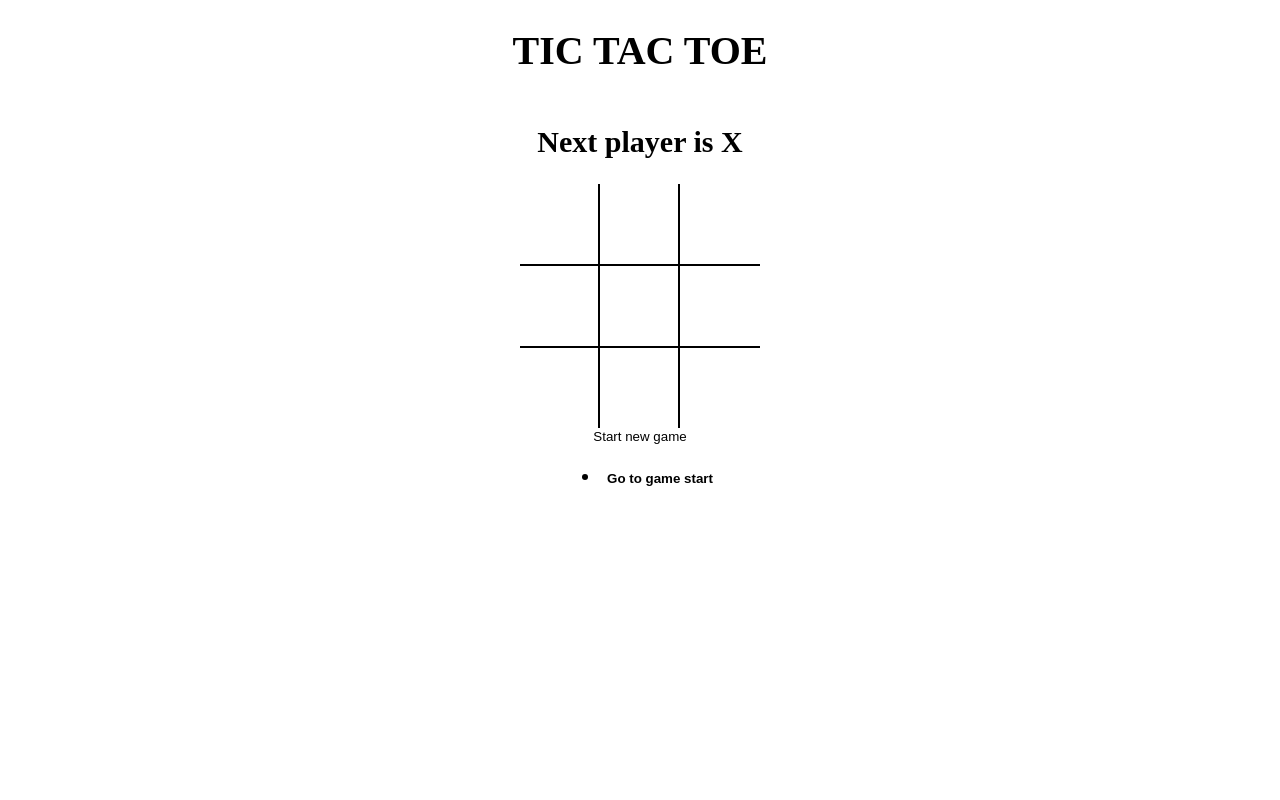
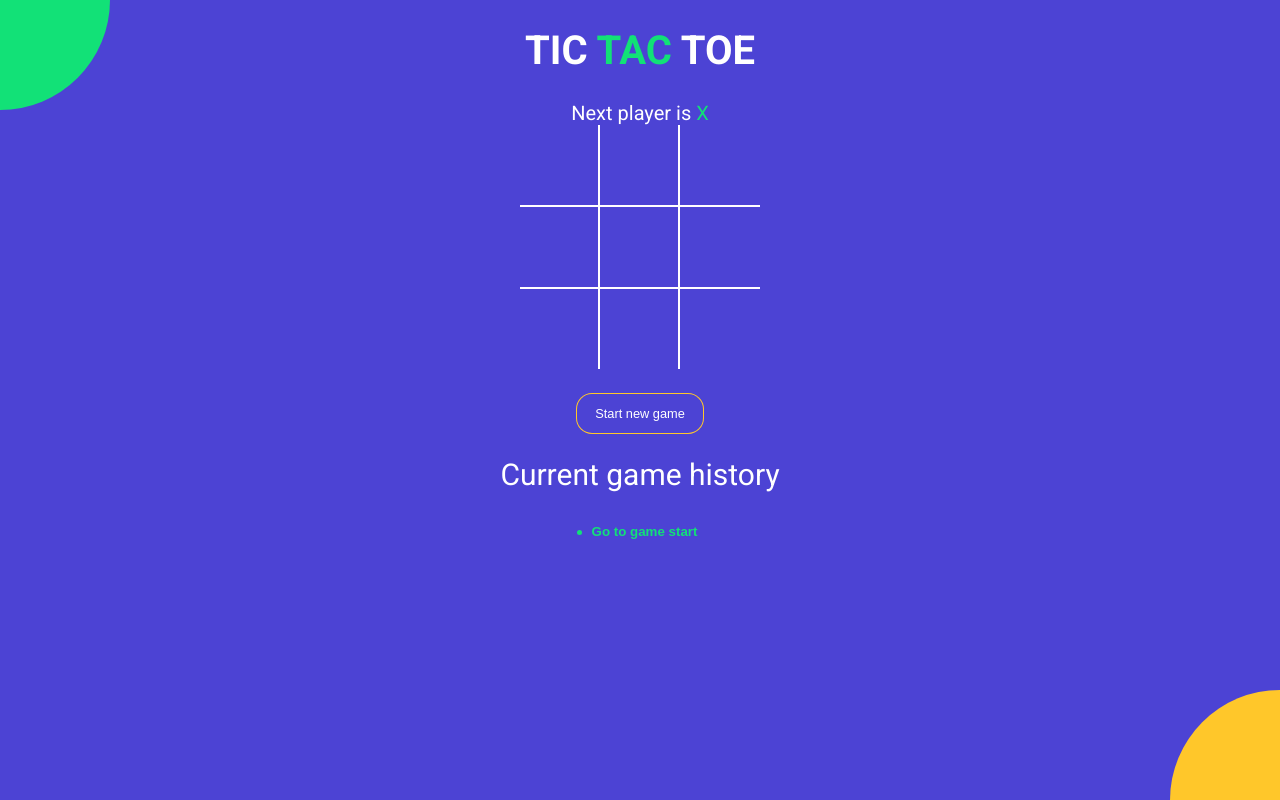
Before and after one commit to abhayagarwal5/tictactoe, a React (Vite) app: page / in a window 1280 px wide. Built offline with nearby package versions, Linux system fonts and the light colour scheme.

Commit message:
styled the entire app

```diff
--- a/index.html
+++ b/index.html
@@ -1,7 +1,14 @@
 <!DOCTYPE html>
 <html>
   <head>
-    <title>React Vite Micro App</title>
+    <meta charset="UTF-8" />
+    <meta name="viewport" content="width=device-width, initial-scale=1.0" />
+    <meta http-equiv="X-UA-Compatible" content="ie=edge" />
+    <link
+      href="https://fonts.googleapis.com/css?family=Roboto:300,400,700&display=swap"
+      rel="stylesheet"
+    />
+    <title>TIC TAC TOE</title>
   </head>
   <body>
     <div id="root"></div>
--- a/src/App.jsx
+++ b/src/App.jsx
@@ -44,17 +44,25 @@
   };
   return (
     <div className="app">
-      <h1>TIC TAC TOE</h1>
+      <h1>
+        TIC <span className="text-green">TAC</span> TOE
+      </h1>
       <Status winner={winner} current={current} />
       <Board
         board={current.board}
         handelSquareClick={handelSquareClick}
         winningSquare={winningSquare}
       />
-      <button type="button" onClick={newgame}>
+      <button
+        type="button"
+        onClick={newgame}
+        className={`btn-reset ${winner ? 'active' : ''}`}
+      >
         Start new game
       </button>
+      <h2 style={{ fontWeight: 'normal' }}>Current game history</h2>
       <History history={history} moveTo={moveTo} currentMove={currentMove} />
+      <div className="bg-balls" />
     </div>
   );
 };
--- a/src/components/History.jsx
+++ b/src/components/History.jsx
@@ -3,14 +3,13 @@
 const History = ({ history, moveTo, currentMove }) => {
   console.log(history);
   return (
-    <ul>
+    <div className="history-wrapper">
+      <ul className="history">
         {history.map((_, move) => {
           return (
             <li key={move}>
               <button
-              style={{
-                fontWeight: move === currentMove ? 'bold' : 'normal',
-              }}
+                className={`btn-move ${move === currentMove ? 'active' : ''}`}
                 type="button"
                 onClick={() => {
                   moveTo(move);
@@ -22,6 +21,7 @@
           );
         })}
       </ul>
+    </div>
   );
 };
 
--- a/src/components/Square.jsx
+++ b/src/components/Square.jsx
@@ -4,9 +4,9 @@
   return (
     <button
       type="button"
-      className="square"
       onClick={onClick}
-      style={{ fontWeight: isWinningSquare ? 'bold' : 'normal' }}
+      className={`square ${isWinningSquare ? 'winning' : ''}
+      ${value === 'X' ? 'text-green' : 'text-orange'}`}
     >
       {value}
     </button>
--- a/src/components/Status.jsx
+++ b/src/components/Status.jsx
@@ -1,20 +1,34 @@
 import React from 'react';
 
 const Status = ({ winner, current }) => {
-  // const message = winner
-  //   ? `Winner is ${winner}`
-  //   : `Next player is ${current.isXNext ? 'X' : 'O'}`;
   const noMovesLeft = current.board.every(element => {
     return element !== null;
   });
   return (
-    <h2>
-      {winner && `Winner is ${winner}`}
-      {!winner &&
-        !noMovesLeft &&
-        `Next player is ${current.isXNext ? 'X' : 'O'}`}
-      {!winner && noMovesLeft && 'X and O tied'}
-    </h2>
+    <div>
+      {winner && (
+        <>
+          Winner is{' '}
+          <span className={winner == 'X' ? 'text-green' : 'text-orange'}>
+            {winner}
+          </span>
+        </>
+      )}
+      {!winner && !noMovesLeft && (
+        <>
+          Next player is{' '}
+          <span className={current.isXNext ? 'text-green' : 'text-orange'}>
+            {current.isXNext ? 'X' : 'O'}
+          </span>
+        </>
+      )}
+      {!winner && noMovesLeft && (
+        <>
+          <span className="text-green">X</span> and{' '}
+          <span className="text-orange">O</span> tied
+        </>
+      )}
+    </div>
   );
 };
 
--- a/src/styles/root.scss
+++ b/src/styles/root.scss
@@ -1,4 +1,11 @@
+$green: #12e177;
+$orange: #ffc72a;
+$blue: #4c43d4;
+
 body {
+  font-family: 'Roboto', sans-serif;
+  background-color: $blue;
+  color: #fff;
   padding: 0;
   margin: 0;
 }
@@ -19,18 +26,83 @@
   align-items: center;
 }
 
+.text-green {
+  color: $green;
+}
+
+.text-orange {
+  color: $orange;
+}
+
+.history-wrapper {
+  width: 300px;
+  text-align: center;
+  margin-bottom: 20px;
+  .history {
+    display: inline-block;
+    padding: 0;
+    margin: 0;
+    li {
+      list-style: none;
+      text-align: left;
+      &:before {
+        content: '';
+        border-radius: 50%;
+        display: inline-block;
+        height: 5px;
+        width: 5px;
+        background-color: $green;
+        margin-right: 4px;
+        margin-bottom: 1px;
+      }
+
+      .btn-move {
+        color: #fff;
+        &.active {
+          font-weight: bold;
+          color: $green;
+        }
+      }
+    }
+  }
+}
+
+.status-message {
+  margin-bottom: 30px;
+  font-size: 1.2rem;
+  font-weight: lighter;
+  span {
+    font-weight: normal;
+  }
+}
+
+.btn-reset {
+  font-size: 0.8rem;
+  color: #fff;
+  border-radius: 15px;
+  padding: 12px 18px;
+  margin-top: 25px;
+  transition: all 0.2s;
+  background-color: $blue;
+  box-shadow: 0px 0px 0px 1px $orange;
+  &.active {
+    background-color: $orange;
+    box-shadow: none;
+  }
+}
+
 .board {
   .board-row {
     display: flex;
     flex-direction: row;
-    border-bottom: 2px solid #000;
+    border-bottom: 2px solid #fff;
     &:last-child {
       border-bottom: none;
     }
     .square {
       width: 80px;
       height: 80px;
-      border-right: 2px solid #000;
+      border-right: 2px solid #fff;
       font-size: 2.5rem;
       padding: 0;
       overflow: hidden;
@@ -38,6 +110,63 @@
       &:last-child {
         border-right: none;
       }
+      &.winning {
+        animation: scaleText 1.4s infinite;
+        @keyframes scaleText {
+          0% {
+            transform: 2.5rem;
+          }
+          50% {
+            font-size: 3.5rem;
+          }
+          100% {
+            font-size: 2.5rem;
+          }
+        }
+      }
     }
   }
 }
+
+.bg-balls {
+  position: fixed;
+  top: 0;
+  left: 0;
+  right: 0;
+  bottom: 0;
+  min-width: 100%;
+  z-index: -1;
+
+  &:before,
+  &:after {
+    content: '';
+    position: absolute;
+    width: 150px;
+    height: 150px;
+    border-radius: 50%;
+  }
+
+  &:before {
+    background-color: $orange;
+    right: -75px;
+    bottom: -75px;
+    @media screen and (min-width: 476px) {
+      width: 220px;
+      height: 220px;
+      right: -110px;
+      bottom: -110px;
+    }
+  }
+
+  &:after {
+    background-color: $green;
+    top: -75px;
+    left: -75px;
+    @media screen and (min-width: 476px) {
+      width: 220px;
+      height: 220px;
+      top: -110px;
+      left: -110px;
+    }
+  }
+}
```
Lines whose indentation alone changed are shown as unchanged.
